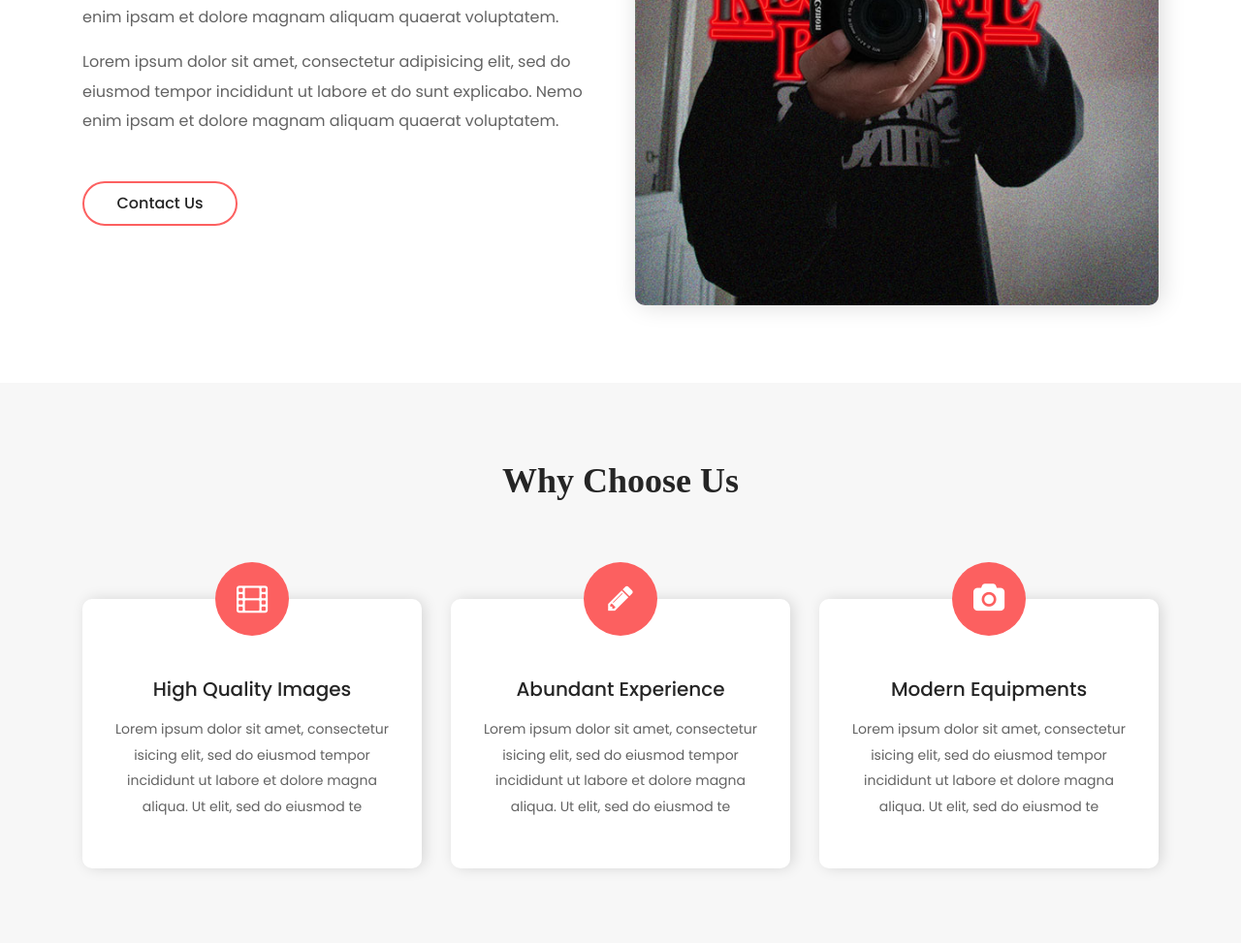
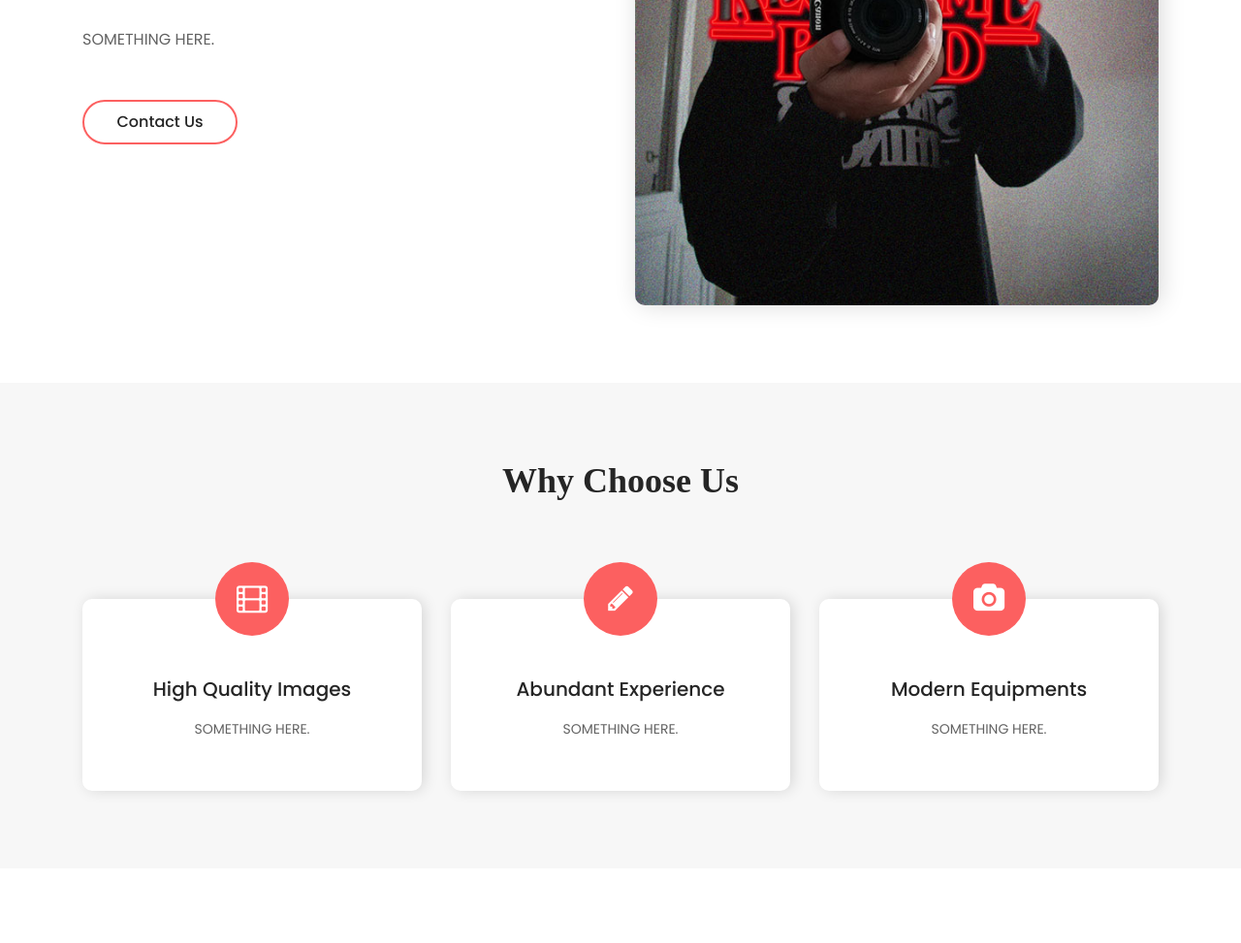
Before and after one commit to reokameprod/reokameprod.github.io, a website: page about.html in a window 1280 px wide. Shown: the part 675-1648 px from the top of the page at 97% size. Drawn offline with Linux system fonts and the light colour scheme.

Commit message:
Add files via upload

```diff
--- a/about.html
+++ b/about.html
@@ -135,8 +135,8 @@
                     <div class="about-us-content mb-80">
                         <h3 style="font-family: benguiat" class="wow fadeInUp" data-wow-delay="100ms">We Live For Passion</h3>
                         <div class="line wow fadeInUp" data-wow-delay="200ms"></div>
-                        <p class="wow fadeInUp" data-wow-delay="300ms">Lorem ipsum dolor sit amet, consectetur adipisicing elit, sed do eiusmod tempor incididunt ut labore et do sunt explicabo. Nemo enim ipsam et dolore magnam aliquam quaerat voluptatem.</p>
-                        <p class="wow fadeInUp" data-wow-delay="400ms">Lorem ipsum dolor sit amet, consectetur adipisicing elit, sed do eiusmod tempor incididunt ut labore et do sunt explicabo. Nemo enim ipsam et dolore magnam aliquam quaerat voluptatem.</p>
+                        <p class="wow fadeInUp" data-wow-delay="300ms">SOMETHING HERE.</p>
+                        <p class="wow fadeInUp" data-wow-delay="400ms"></p>
                         <a class="btn alime-btn btn-2 mt-30 wow fadeInUp" data-wow-delay="500ms" href="./contact.html">Contact Us</a>
                     </div>
                 </div>
@@ -172,7 +172,7 @@
                             <i class="fa fa-film" aria-hidden="true"></i>
                         </div>
                         <h4>High Quality Images</h4>
-                        <p>Lorem ipsum dolor sit amet, consectetur isicing elit, sed do eiusmod tempor incididunt ut labore et dolore magna aliqua. Ut elit, sed do eiusmod te</p>
+                        <p>SOMETHING HERE.</p>
                     </div>
                 </div>
 
@@ -183,7 +183,7 @@
                             <i class="fa fa-pencil" aria-hidden="true"></i>
                         </div>
                         <h4>Abundant Experience</h4>
-                        <p>Lorem ipsum dolor sit amet, consectetur isicing elit, sed do eiusmod tempor incididunt ut labore et dolore magna aliqua. Ut elit, sed do eiusmod te</p>
+                        <p>SOMETHING HERE.</p>
                     </div>
                 </div>
 
@@ -194,7 +194,7 @@
                             <i class="fa fa-camera" aria-hidden="true"></i>
                         </div>
                         <h4>Modern Equipments</h4>
-                        <p>Lorem ipsum dolor sit amet, consectetur isicing elit, sed do eiusmod tempor incididunt ut labore et dolore magna aliqua. Ut elit, sed do eiusmod te</p>
+                        <p>SOMETHING HERE.</p>
                     </div>
                 </div>
             </div>
```
Also changed, not shown: index.html (+1 -1 lines).
